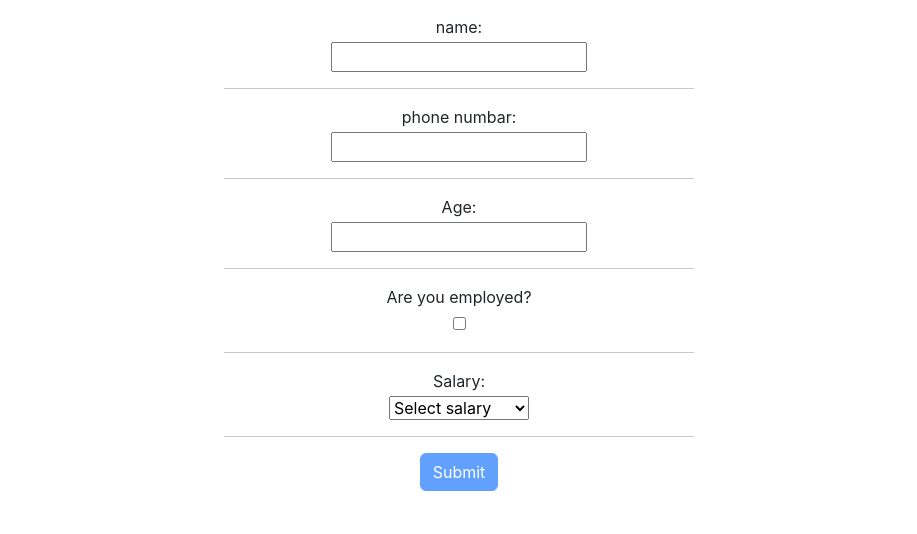
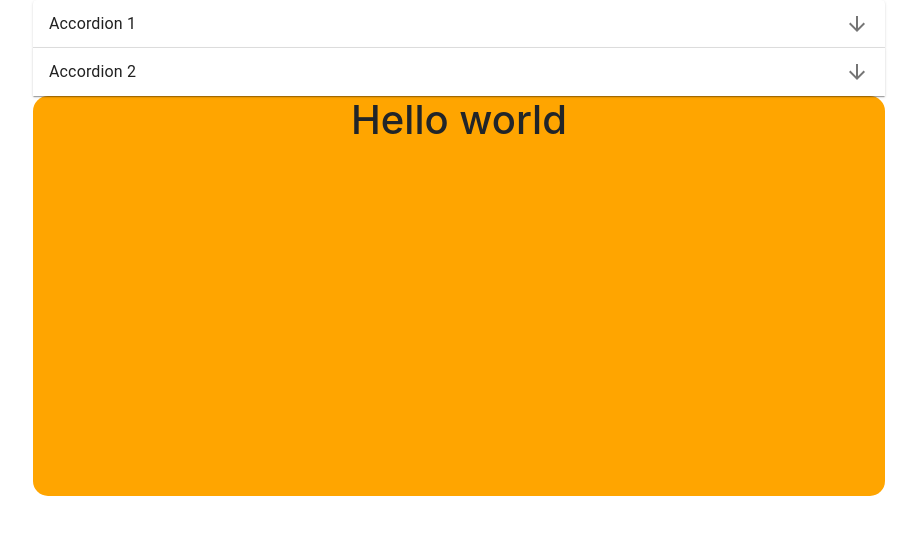
Before and after one commit to Ahmeed1123/react-challenges, a React (Create React App) app: page / in a window 1280 px wide. Shown: the top 534 px of the page, without its empty margins (181-1098 px from the left). Built offline with nearby package versions, Linux system fonts and the light colour scheme.

Commit message:
Matrial ui challenge solution

```diff
--- a/package.json
+++ b/package.json
@@ -3,6 +3,10 @@
   "version": "0.1.0",
   "private": true,
   "dependencies": {
+    "@emotion/react": "^11.13.0",
+    "@emotion/styled": "^11.13.0",
+    "@mui/icons-material": "^5.16.6",
+    "@mui/material": "^5.16.6",
     "@testing-library/jest-dom": "^5.17.0",
     "@testing-library/react": "^13.4.0",
     "@testing-library/user-event": "^13.5.0",
--- a/src/App.js
+++ b/src/App.js
@@ -1,12 +1,19 @@
-import logo from './logo.svg';
-import './App.css';
-import MyForm from './site/js/MyForm'
-
+import logo from "./logo.svg";
+import "./App.css";
+import MyForm from "./site/js/MyForm";
+import { userContext } from "./site/context/UserContext";
+import Material from "./site/js/components/Matrial/Matrial";
 function App() {
   return (
-    <div className="App">
-      <MyForm/>
-    </div>
+    <userContext.Provider
+      value={{ userName: "test", email: "admin@admin.com", name: "ahmed" }}
+    >
+      <div className="App">
+        {/* <MyForm /> */}
+        <Material />
+      </div>
+
+    </userContext.Provider>
   );
 }
 
--- /dev/null
+++ b/src/site/context/FormInputContext.js
@@ -0,0 +1,7 @@
+import { createContext } from "react";
+
+export let InputContext = createContext({
+  title: "",
+  handleChange: null,
+  inputValue: null,
+});
--- /dev/null
+++ b/src/site/context/UserContext.js
@@ -0,0 +1,8 @@
+import { createContext } from "react";
+
+export let userContext = createContext({
+    userName: "",
+    name: "",
+    email: "",
+
+});
--- a/src/site/js/MyForm.js
+++ b/src/site/js/MyForm.js
@@ -1,37 +1,44 @@
 import { useState } from "react";
-import '../css/style.css';
-import Modal from './Modal';
+import "../css/style.css";
+import Modal from "./Modal";
 import MyComponent from "./components/MyComponent";
-
+import { InputContext } from "../context/FormInputContext";
+import { useContext } from "react";
+import { userContext } from "../context/UserContext";
 // import '../css/libs/bootstrap/bootsarp.min.css';
 // import '../css/libs/bootstrap/bootstrap.bundle.min.js';
 
 export default function MyFunction() {
-    const [Modale,setModale] = useState({
-        isVisible:false,
+    const userData = useContext(userContext);
+  const [Modale, setModale] = useState({
+    isVisible: false,
     classStatus: "",
     massage: "",
   });
+  const initialName = userData.name;
   const [formInputs, setFormInputs] = useState({
-        name: "",
+    name: initialName,
     age: "",
     phoneNumber: "", // Fixed property name
     isEmployed: false, // Fixed property name
     salary: "",
   });
+  console.log(formInputs);
 
   function handelModel() {
-        if(Modale.isVisible) {
-            setModale({...Modale, isVisible:false });
+    if (Modale.isVisible) {
+      setModale({ ...Modale, isVisible: false });
     }
   }
   // Function to determine if the submit button should be disabled
   function handleBtnDisabled() {
     // Check if any of the required fields are empty
-        return formInputs.name === "" ||
+    return (
+      formInputs.name === "" ||
       formInputs.age === "" ||
       formInputs.phoneNumber === "" ||
-               formInputs.salary === "";
+      formInputs.salary === ""
+    );
   }
 
   // Function to handle changes in the checkbox
@@ -39,44 +46,77 @@ export default function MyFunction() {
     setFormInputs({ ...formInputs, isEmployed: event.target.checked });
   }
   function handleNameInputChange(value) {
-        setFormInputs({ ...formInputs, name: value});
+    setFormInputs({ ...formInputs, name: value });
   }
   function handlePhoneNumberInputChange(value) {
-        setFormInputs({ ...formInputs, phoneNumber: value});
+    setFormInputs({ ...formInputs, phoneNumber: value });
   }
   function handleAgeInputChange(value) {
-        setFormInputs({ ...formInputs, age: value});
+    setFormInputs({ ...formInputs, age: value });
   }
   return (
     <div onClick={handelModel}>
-            <form onSubmit={(event) => {
+        <h1>Hello {userData.name}</h1>
+      <form
+        onSubmit={(event) => {
           event.preventDefault(); // Prevent default form submission
-                    if(Number(formInputs.age) < 18 ||  Number(formInputs.age) > 100) {
-                        return setModale({ classStatus: "Error", message: "age is not allowed" ,isVisible:true});
-
+          if (Number(formInputs.age) < 18 || Number(formInputs.age) > 100) {
+            return setModale({
+              classStatus: "Error",
+              message: "age is not allowed",
+              isVisible: true,
+            });
           }
-                    if(formInputs.phoneNumber.length < 10 || formInputs.phoneNumber.length > 12) {
-                        return setModale({ classStatus: "Error", message: "Phone Number Formate is incorrect" ,isVisible:true});
+          if (
+            formInputs.phoneNumber.length < 10 ||
+            formInputs.phoneNumber.length > 12
+          ) {
+            return setModale({
+              classStatus: "Error",
+              message: "Phone Number Formate is incorrect",
+              isVisible: true,
+            });
           }
 
           console.log(formInputs.phoneNumber.length); // Log form data to the console
 
-                    return setModale({ classStatus: "sucsses", message: "sucsses massage" ,isVisible:true});
-                }}>
-                <MyComponent
-                    title="name:"
-                    value={formInputs.name}
-                    hndelChage={handleNameInputChange} />
+          return setModale({
+            classStatus: "sucsses",
+            message: "sucsses massage",
+            isVisible: true,
+          });
+        }}
+      >
+        <InputContext.Provider
+          value={{
+            value: formInputs.name,
+            handleChange: handleNameInputChange,
+            title: "name:",
+          }}
+        >
+          <MyComponent />
+        </InputContext.Provider>
+
         <hr />
-                <MyComponent
-                    title="phone numbar:"
-                    value={formInputs.phoneNumber}
-                    hndelChage={handlePhoneNumberInputChange} />
+        <InputContext.Provider
+          value={{
+            value: formInputs.phoneNumber,
+            handleChange: handlePhoneNumberInputChange,
+            title: "phone numbar:",
+          }}
+        >
+            <MyComponent />
+        </InputContext.Provider>
         <hr />
-                <MyComponent
-                    title="Age:"
-                    value={formInputs.age}
-                    hndelChage={handleAgeInputChange} />
+        <InputContext.Provider
+          value={{
+            value: formInputs.age,
+            handleChange: handleAgeInputChange,
+            title: "Age:",
+          }}
+        >
+            <MyComponent />
+        </InputContext.Provider>
         <hr />
 
         <label>Are you employed?</label>
@@ -109,7 +149,11 @@ export default function MyFunction() {
           Submit
         </button>
       </form>
-            <Modal isVisible={Modale.isVisible} message={Modale.message} status={Modale.classStatus}/>
+      <Modal
+        isVisible={Modale.isVisible}
+        message={Modale.message}
+        status={Modale.classStatus}
+      />
     </div>
   );
 }
--- /dev/null
+++ b/src/site/js/components/Matrial/Matrial.js
@@ -0,0 +1,78 @@
+import * as React from "react";
+import Accordion from "@mui/material/Accordion";
+import AccordionSummary from "@mui/material/AccordionSummary";
+import AccordionDetails from "@mui/material/AccordionDetails";
+import Typography from "@mui/material/Typography";
+import ArrowDownwardIcon from "@mui/icons-material/ArrowDownward";
+import { alpha, styled } from "@mui/material/styles";
+import { pink } from "@mui/material/colors";
+import Switch from "@mui/material/Switch";
+import { Container } from "@mui/material";
+import Collapse from "@mui/material/Collapse";
+
+const label = { inputProps: { "aria-label": "Color switch demo" } };
+
+export default function Material() {
+    const [checked, setChecked] = React.useState(true);
+
+    // const handleChange = () => {
+    //   setChecked((prev) => !prev);
+    // };
+  return (
+
+    <Container maxWidth="md">
+      <div>
+        <Accordion>
+          <AccordionSummary
+            expandIcon={<ArrowDownwardIcon />}
+            aria-controls="panel1-content"
+            id="panel1-header"
+          >
+            <Typography>Accordion 1</Typography>
+          </AccordionSummary>
+          <AccordionDetails>
+            <Typography>
+              Lorem ipsum dolor sit amet, consectetur adipiscing elit.
+              Suspendisse malesuada lacus ex, sit amet blandit leo lobortis
+              eget.
+            </Typography>
+          </AccordionDetails>
+        </Accordion>
+        <Accordion>
+          <AccordionSummary
+            expandIcon={<ArrowDownwardIcon />}
+            aria-controls="panel2-content"
+            id="panel2-header"
+          >
+            <Typography>Accordion 2</Typography>
+          </AccordionSummary>
+          <AccordionDetails>
+            <Typography>
+              <Switch
+                {...label}
+                onChange={() => {
+                    setChecked((prev) => !prev);
+                }}
+                value={checked}
+                defaultChecked
+                color="warning"
+              />
+            </Typography>
+          </AccordionDetails>
+        </Accordion>
+        <Collapse in={checked} collapsedSize={80}>
+          <div
+            style={{
+              width: "100%",
+              height: "400px",
+              background: "orange",
+              borderRadius: "15px",
+            }}
+          >
+            <h1>Hello world</h1>
+          </div>
+        </Collapse>
+      </div>
+    </Container>
+  );
+}
--- a/src/site/js/components/MyComponent.js
+++ b/src/site/js/components/MyComponent.js
@@ -1,16 +1,10 @@
-export default function MyComponent({value, hndelChage , title}) {
+import MyInput from "./MyInput";
+export default function MyComponent() {
     return (
         <>
-            <label>{title}</label>
-            <input
-                type="text"
-                value={value}
-                onChange={(event) => {
-                    hndelChage(event.target.value);
-                }}
-            />
-
-
+            <h1>My header component</h1>
+            <MyInput/>
+            <h1>My footer component</h1>
         </>
     );
 }
--- /dev/null
+++ b/src/site/js/components/MyInput.js
@@ -0,0 +1,21 @@
+import { useContext } from "react";
+import { InputContext } from "../../context/FormInputContext";
+import { userContext } from "../../context/UserContext";
+export default function MyInput() {
+  const myContext = useContext(InputContext);
+  const userData = useContext(userContext);
+  return (
+    <>
+      <label>
+        {userData.name} {myContext.title}
+      </label>
+      <input
+        type="text"
+        value={myContext.value}
+        onChange={(event) => {
+          myContext.handleChange(event.target.value);
+        }}
+      />
+    </>
+  );
+}
```
Also changed, not shown: 1 other file (tests, documents, lock files or other folders). Lines whose indentation alone changed are shown as unchanged.
